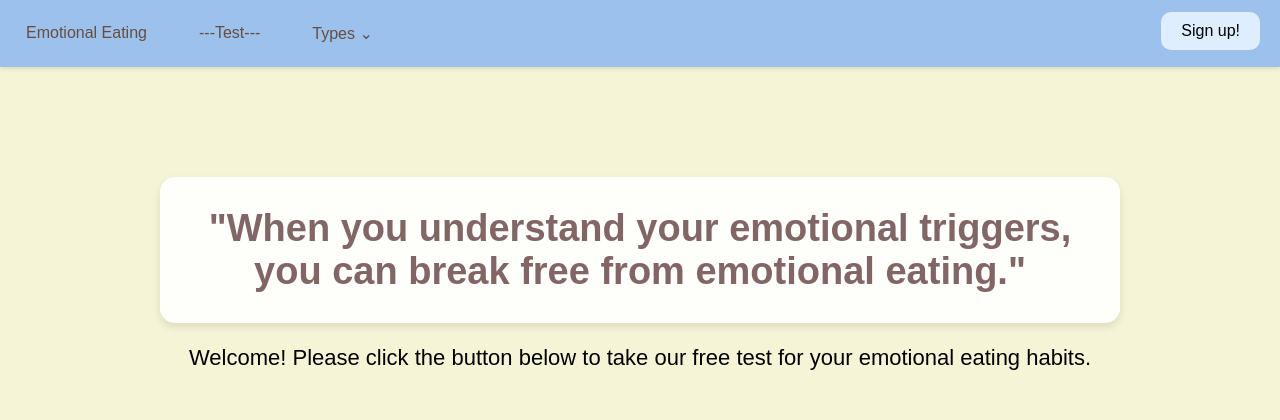
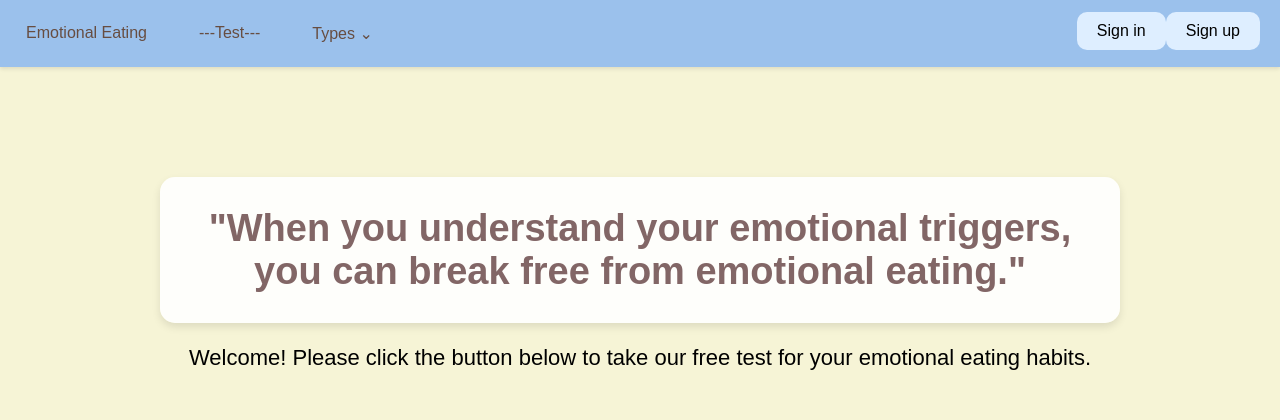
Before and after one commit to vector-/test-ctb, a Flask app: page / in a window 1280 px wide. Shown: the top 420 px of the page. Run offline with Flask 3, Linux system fonts and the light colour scheme.

Commit message:
Compare password, with problem of the two buttons, they enter same page after clicked, need to modify

```diff
--- a/back/app.py
+++ b/back/app.py
@@ -85,6 +85,20 @@ def login_post():
     username = request.form.get('username')
     password = request.form.get('password')
     print(f"{username}--------{password}")
+    for user in passwords:
+        if user['name'] == username:
+            if user['pass'] == password:
+                return render_template("home.html", username=username)
+            else:
+                return jsonify({
+                    'code': -1,
+                    'message': 'Wrong password.'
+                })
+
+    return jsonify({
+        'code': -1,
+        'message': 'User does not exit.'
+    })
     # TODO validate the password for the user
     # hint: compare password with the one stored inside the password file
     # passwords contains all users and passwords, you need to
--- a/back/passwd.yaml
+++ b/back/passwd.yaml
@@ -2,3 +2,5 @@
   pass: aaa
 - name: ralph
   pass: '111'
+- name: Peter
+  pass: '123456'
--- a/back/templates/home.html
+++ b/back/templates/home.html
@@ -41,16 +41,15 @@
         }
 
         .button1 {
-            display: block;
-            margin: 2px auto;
+            display: inline-block;
+            margin: 2px 5px;
             font-size: 16px;
             padding: 8px 20px;
             border-radius: 20px;
             border: none;
-            background-color: rgba(255, 255, 255, 0.9);
-            color: #333;
+            background-color: rgb(222, 238, 255);
+            color: rgb(0, 0, 0);
             cursor: pointer;
-            transition: all 0.2s ease;
         }
 
         .button1:hover {
@@ -199,6 +198,8 @@
         li:last-child {
             float: right;
             margin-right: 20px;
+            display: flex;
+            align-items: center;
         }
         </style>
     </head>
@@ -221,7 +222,10 @@
             {% if username %}
             <li>Welcome {{ username }}</li>
             {% else %}
-            <li><button class="button1" onclick="window.location.href='/login'">Sign up!</button></li>
+            <li>
+            <button class="button1" onclick="window.location.href='/login'">Sign in</button>
+            <button class="button1" onclick="window.location.href='/login?signup=true'">Sign up</button>
+            </li>
             {% endif %}
         </ul>
         <br/>
```
